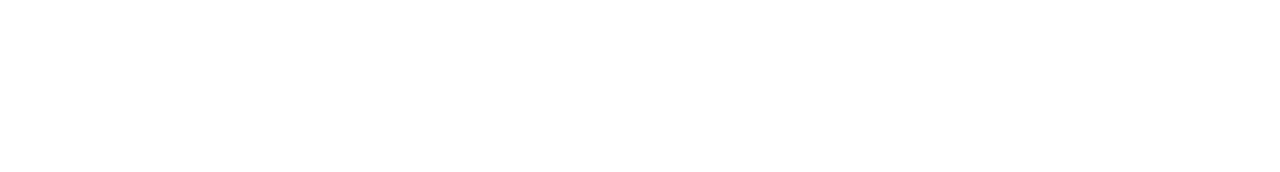
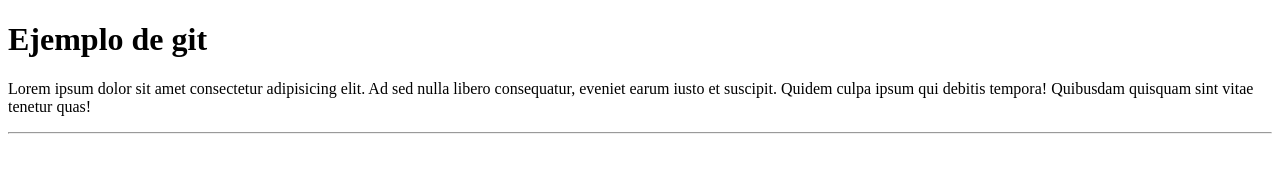
Before and after one commit to Pepitolopeh/nosequeponer, a plain HTML site: page index.html in a window 1280 px wide. Drawn offline with Linux system fonts and the light colour scheme.

Commit message:
agregado h1 y texto

```diff
--- a/index.html
+++ b/index.html
@@ -7,5 +7,10 @@
 </head>
 <body>
 
+    <!-- primer commit -->
+    <h1>Ejemplo de git</h1>
+    <p><span>Lorem ipsum dolor sit amet consectetur adipisicing elit. Ad sed nulla libero consequatur, eveniet earum iusto et suscipit. Quidem culpa ipsum qui debitis tempora! Quibusdam quisquam sint vitae tenetur quas!</span></p>
+    <hr>
+
 </body>
 </html>
```
